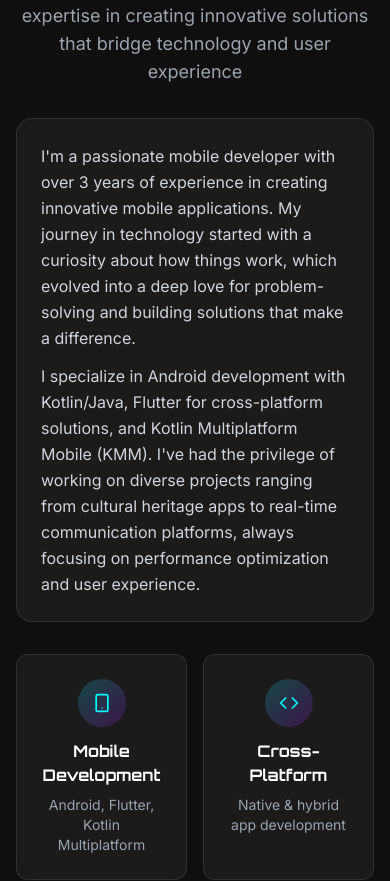
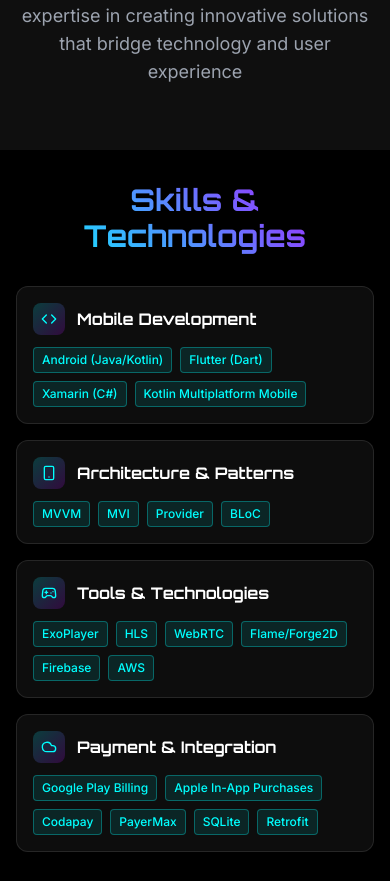
Before and after one commit to aabhashshakya/portfolio, a React (Vite) app: page / in a window 390 px wide. Shown: the part 1050-1931 px from the top of the page. Built offline with nearby package versions, Linux system fonts and the light colour scheme.

Commit message:
fix: order of items

```diff
--- a/src/App.tsx
+++ b/src/App.tsx
@@ -59,9 +59,9 @@
       <main>
         <Hero />
         <About />
+        <Skills />
+        <Projects />
         <Experience />
-        <Projects />
-        <Skills />
         <Education />
         <Contact />
       </main>
--- a/src/components/About.tsx
+++ b/src/components/About.tsx
@@ -22,28 +22,6 @@
     return () => observer.disconnect()
   }, [])
 
-  const highlights = [
-    {
-      icon: Smartphone,
-      title: 'Mobile Development',
-      description: 'Android, Flutter, Kotlin Multiplatform'
-    },
-    {
-      icon: Code,
-      title: 'Cross-Platform',
-      description: 'Native & hybrid app development'
-    },
-    {
-      icon: Cpu,
-      title: 'Performance',
-      description: 'Optimized algorithms & efficient code'
-    },
-    {
-      icon: Zap,
-      title: 'Innovation',
-      description: 'Cutting-edge solutions & technologies'
-    }
-  ]
 
   return (
     <section id="about" ref={sectionRef} className="section-compact bg-dark-100 relative">
@@ -56,48 +34,7 @@
           </p>
         </div>
 
-        <div className="grid lg:grid-cols-2 gap-8 items-center">
-          {/* About Content */}
-          <div className="animate-on-scroll">
-            <div className="glass-effect rounded-2xl p-6 cyber-border">
-              <div className="space-y-3 text-gray-300 leading-relaxed font-modern">
-                <p>
-                  I'm a passionate mobile developer with over 3 years of experience in creating
-                  innovative mobile applications. My journey in technology started with a
-                  curiosity about how things work, which evolved into a deep love for problem-solving
-                  and building solutions that make a difference.
-                </p>
-                <p>
-                  I specialize in Android development with Kotlin/Java, Flutter for cross-platform
-                  solutions, and Kotlin Multiplatform Mobile (KMM). I've had the privilege of working
-                  on diverse projects ranging from cultural heritage apps to real-time communication
-                  platforms, always focusing on performance optimization and user experience.
-                </p>
-              </div>
-            </div>
-          </div>
 
-          {/* Highlights Grid */}
-          <div className="grid grid-cols-2 gap-4 animate-on-scroll" style={{ animationDelay: '0.3s' }}>
-            {highlights.map((highlight, index) => (
-              <div
-                key={highlight.title}
-                className="card-dark text-center group"
-                style={{ animationDelay: `${0.4 + index * 0.1}s` }}
-              >
-                <div className="w-12 h-12 bg-gradient-to-br from-neon-cyan/20 to-neon-purple/20 rounded-full flex items-center justify-center mx-auto mb-3 group-hover:from-neon-cyan/30 group-hover:to-neon-purple/30 transition-all duration-300">
-                  <highlight.icon className="text-neon-cyan" size={20} />
-                </div>
-                <h4 className="text-base font-cyber font-bold text-white mb-2">
-                  {highlight.title}
-                </h4>
-                <p className="text-sm text-gray-400 font-modern">
-                  {highlight.description}
-                </p>
-              </div>
-            ))}
-          </div>
-        </div>
       </div>
     </section>
   )
--- a/src/components/Contact.tsx
+++ b/src/components/Contact.tsx
@@ -57,8 +57,8 @@
     {
       icon: Phone,
       label: 'Phone',
-      value: '+977 98XXXXXXXX',
-      href: 'tel:+97798XXXXXXXX'
+      value: '+977 9860925815',
+      href: 'tel:+9779860925815'
     },
     {
       icon: MapPin,
@@ -132,7 +132,7 @@
                       href={link.href}
                       target="_blank"
                       rel="noopener noreferrer"
-                      className="w-10 h-10 glass-effect rounded-lg flex items-center justify-center text-gray-400 hover:text-neon-cyan transition-all duration-300 transform hover:scale-110 border border-gray-700"
+                      className="w-10 h-10 glass-effect rounded-lg flex items-center justify-center text-gray-400 hover:text-neon-purple transition-all duration-300 transform hover:scale-110 border border-gray-700"
                     >
                       <link.icon size={20} />
                     </a>
--- a/src/components/Education.tsx
+++ b/src/components/Education.tsx
@@ -57,7 +57,7 @@
                       <h4 className="text-lg font-cyber font-bold text-white group-hover:text-neon-cyan transition-colors duration-300">
                         {edu.degree}
                       </h4>
-                      <p className="text-neon-purple font-semibold font-modern">{edu.institution}</p>
+                      <p className="text-neon-purple group-hover:text-neon-green transition-colors duration-300 font-semibold font-modern">{edu.institution}</p>
                     </div>
                     <div className="text-right text-sm text-gray-400 font-modern">
                       <div className="flex items-center">
@@ -73,8 +73,8 @@
                   {edu.achievements && (
                     <div>
                       <div className="flex items-center mb-3">
-                        <Trophy className="mr-2 text-neon-purple" size={16} />
-                        <h5 className="font-cyber font-bold text-neon-purple">Achievements</h5>
+                        <Trophy className="mr-2 text-neon-purple group-hover:text-neon-cyan transition-colors duration-300" size={16} />
+                        <h5 className="font-cyber font-bold text-neon-purple group-hover:text-neon-cyan transition-colors duration-300">Achievements</h5>
                       </div>
                       <ul className="space-y-2">
                         {edu.achievements.map((achievement, i) => (
--- a/src/components/Experience.tsx
+++ b/src/components/Experience.tsx
@@ -109,7 +109,7 @@
                   <div className="glass-effect rounded-2xl p-6 cyber-border group hover:scale-105 transition-all duration-300">
                     <div className="flex flex-col lg:flex-row lg:items-start lg:justify-between mb-6">
                       <div>
-                        <h3 className="text-2xl font-cyber font-bold text-neon-cyan mb-2 group-hover:text-neon-purple transition-colors duration-300">
+                        <h3 className="text-2xl font-cyber font-bold text-neon-white mb-2 group-hover:text-neon-cyan transition-colors duration-300">
                           {exp.title}
                         </h3>
                         <div className="flex items-center text-white font-semibold mb-2">
--- a/src/components/Hero.tsx
+++ b/src/components/Hero.tsx
@@ -57,7 +57,6 @@
         <div className="absolute bottom-20 right-1/3 w-28 h-28 border border-neon-green opacity-20 animate-float interactive-bg-element cursor-pointer" style={{ animationDelay: '6s' }}></div>
 
         {/* Glowing orbs */}
-        <div className="absolute top-1/4 left-1/4 w-2 h-2 bg-neon-cyan rounded-full animate-pulse-neon interactive-bg-element cursor-pointer"></div>
         <div className="absolute top-3/4 right-1/4 w-3 h-3 bg-neon-purple rounded-full animate-pulse-neon interactive-bg-element cursor-pointer" style={{ animationDelay: '1s' }}></div>
         <div className="absolute top-1/2 left-3/4 w-1 h-1 bg-neon-pink rounded-full animate-pulse-neon interactive-bg-element cursor-pointer" style={{ animationDelay: '3s' }}></div>
       </div>
--- a/src/components/Projects.tsx
+++ b/src/components/Projects.tsx
@@ -179,7 +179,7 @@
                     {project.technologies.map((tech) => (
                       <span
                         key={tech}
-                        className="px-2 py-1 bg-neon-purple/10 text-neon-purple rounded text-xs font-medium border border-neon-purple/30 font-modern"
+                        className="px-2 py-1 bg-neon-purple/10 text-neon-purple group-hover:text-neon-cyan transition-colors duration-300 rounded text-xs font-medium border border-neon-purple/30 font-modern"
                       >
                         {tech}
                       </span>
@@ -245,13 +245,13 @@
                     {project.technologies.slice(0, 2).map((tech) => (
                       <span
                         key={tech}
-                        className="px-2 py-1 bg-neon-purple/10 text-neon-purple rounded text-xs font-medium border border-neon-purple/30 font-modern"
+                        className="px-2 py-1 bg-neon-purple/10 text-neon-purple group-hover:text-neon-cyan transition-colors duration-300 rounded text-xs font-medium border border-neon-purple/30 font-modern"
                       >
                         {tech}
                       </span>
                     ))}
                     {project.technologies.length > 2 && (
-                      <span className="px-2 py-1 bg-neon-purple/10 text-neon-purple rounded text-xs font-medium border border-neon-purple/30 font-modern">
+                      <span className="px-2 py-1 bg-neon-purple/10 text-neon-purple group-hover:text-neon-cyan transition-colors duration-300 rounded text-xs font-medium border border-neon-purple/30 font-modern">
                         +{project.technologies.length - 2}
                       </span>
                     )}
```
